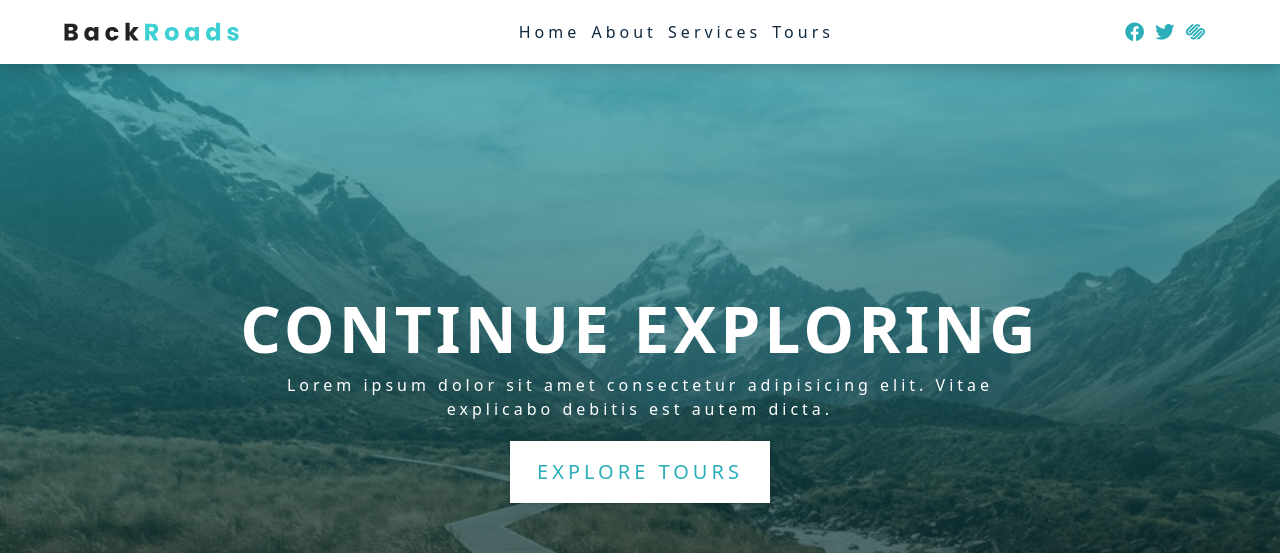
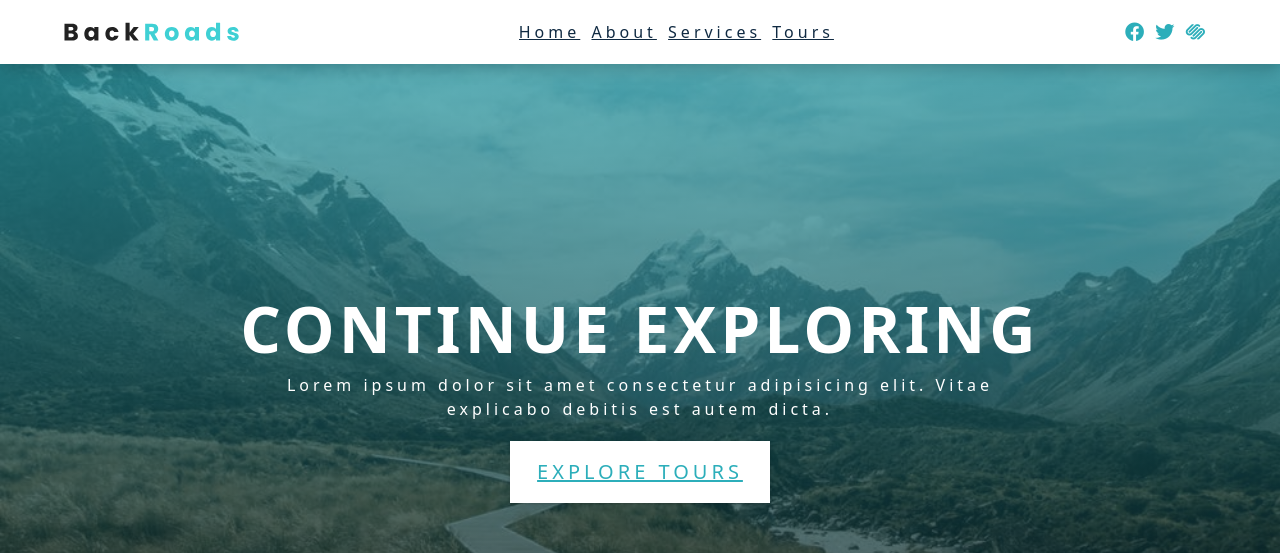
Before and after one commit to bodwood/Backroads, a React (Create React App) app: page / in a window 1280 px wide. Shown: the top 553 px of the page. Built offline with nearby package versions, Linux system fonts and the light colour scheme.

Commit message:
remove text decoration

```diff
--- a/src/index.css
+++ b/src/index.css
@@ -63,9 +63,9 @@ body {
 ul {
   list-style-type: none;
 }
-a {
+/* a {
   text-decoration: none;
-}
+} */
 img:not(.nav-logo) {
   width: 100%;
   display: block;
```
